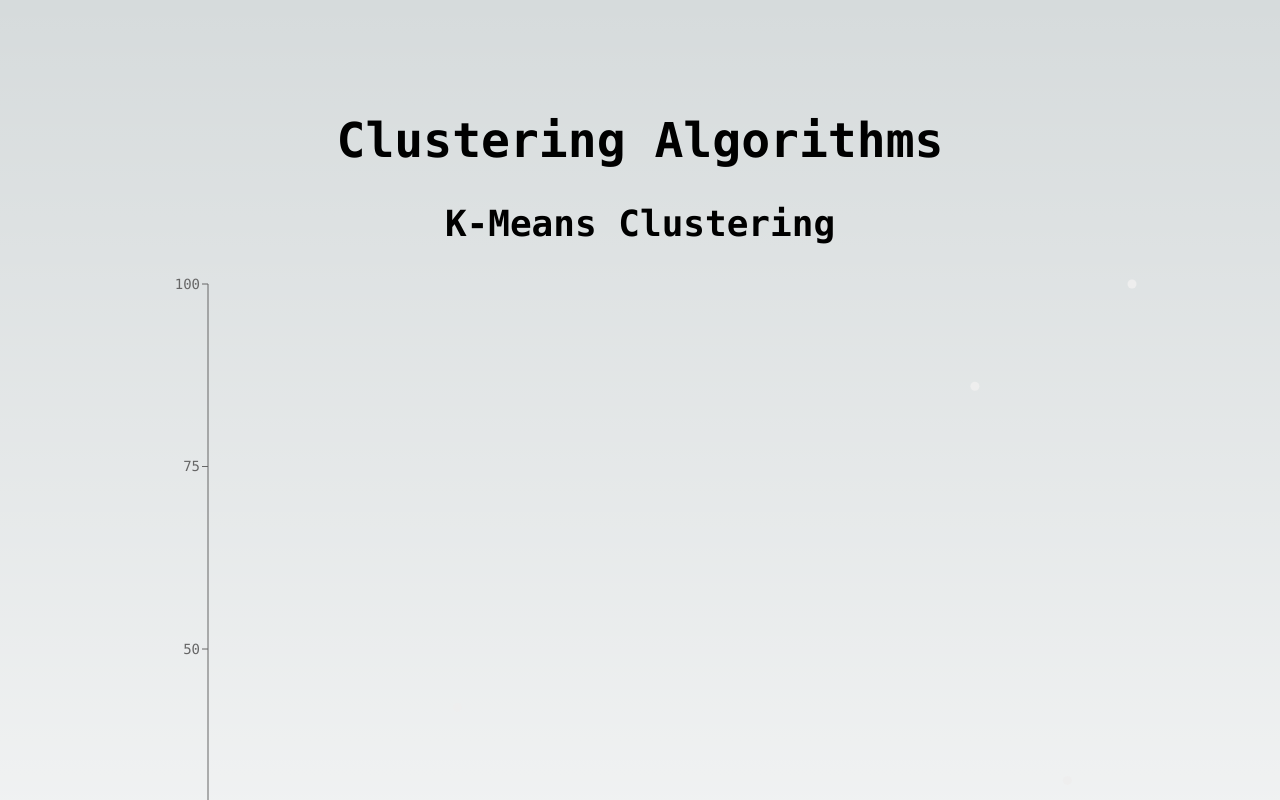
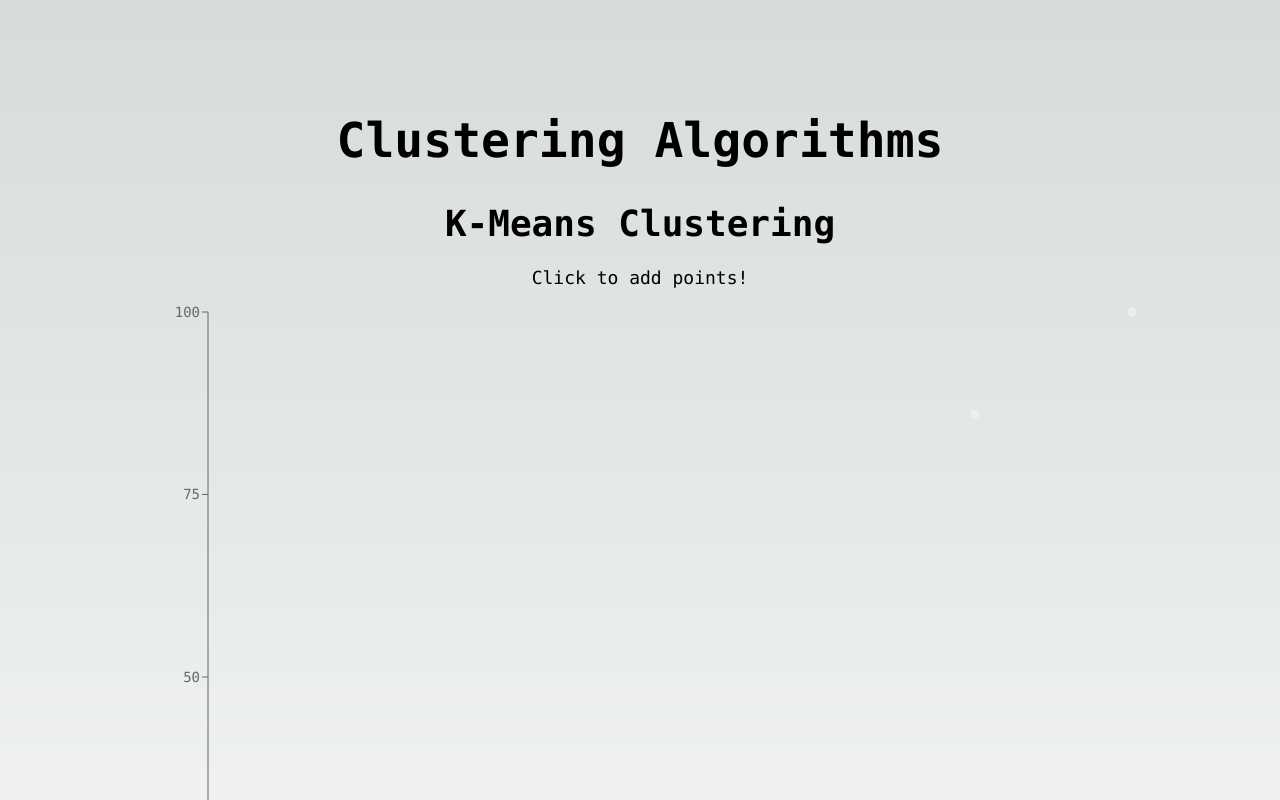
Before and after one commit to ouckah/klusters, a Next.js app: page /clustering in a window 1280 px wide. Shown: the top 800 px of the page. Built offline with nearby package versions, Linux system fonts and the light colour scheme.

Commit message:
Call to action (clicking)

```diff
--- a/src/app/clustering/page.js
+++ b/src/app/clustering/page.js
@@ -12,6 +12,7 @@ function Clustering() {
         <header className="text-4xl font-bold p-5 text-center">
           K-Means Clustering
         </header>
+        <p className="text-lg">Click to add points!</p>
         <Graph />
       </div>
     </main>
```
